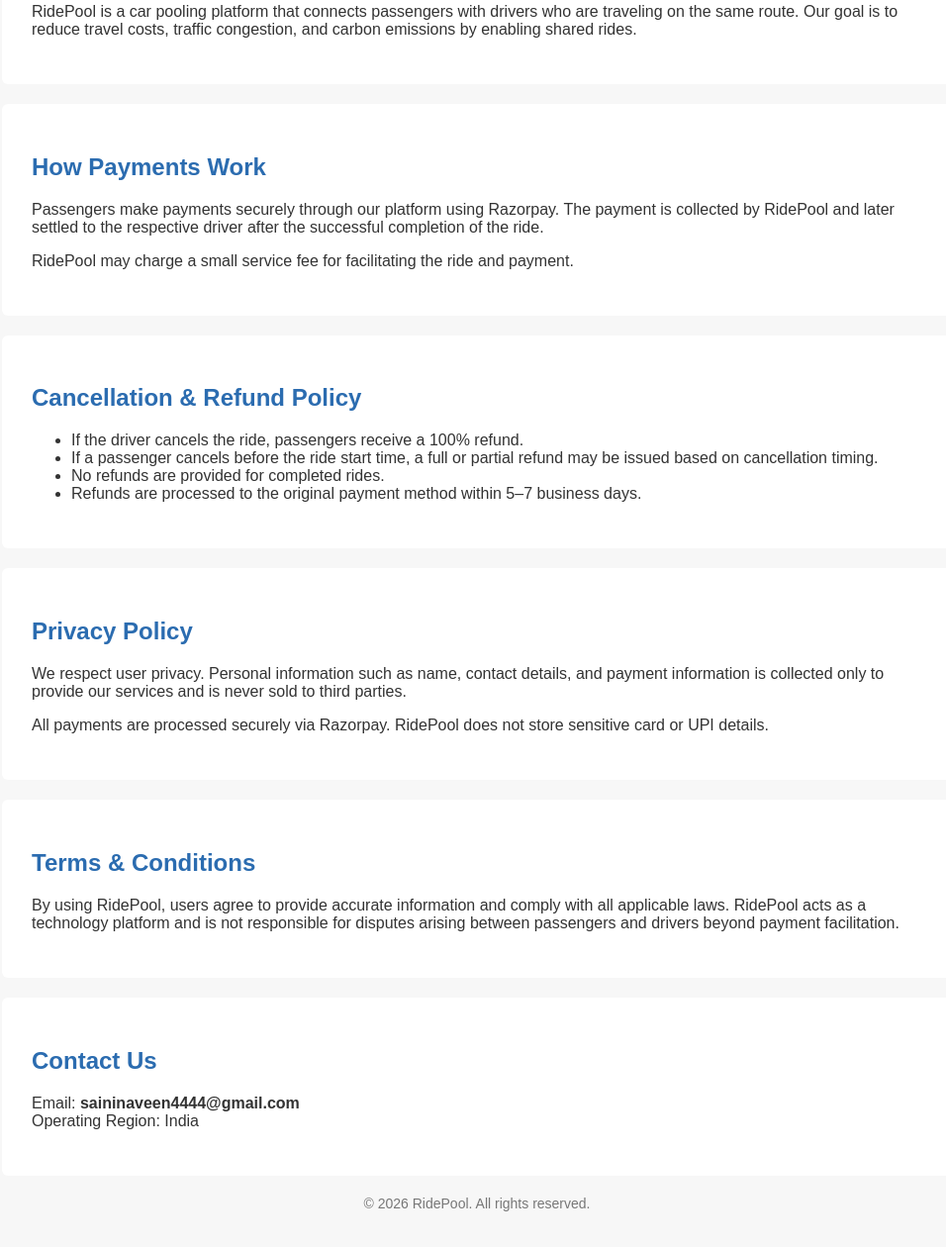
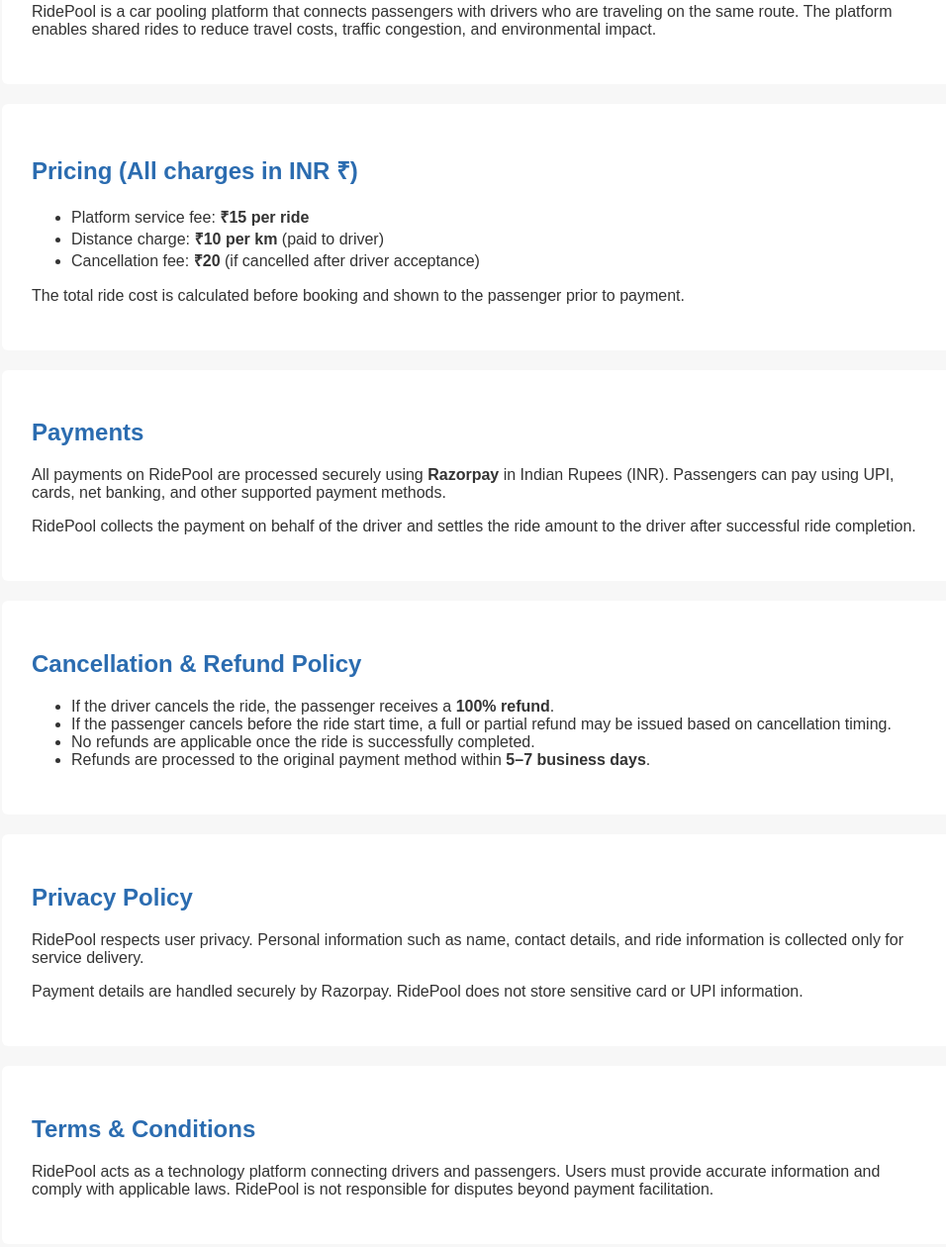
Before and after one commit to nscspc/paytest, a plain HTML site: page index.html in a window 1280 px wide. Shown: the part 269-1529 px from the top of the page at 99% size, without its empty margins (158-1114 px from the left). Drawn offline with Linux system fonts and the light colour scheme.

Commit message:
updated pricing details

```diff
--- a/index.html
+++ b/index.html
@@ -1,5 +1,4 @@
 <!DOCTYPE html>
-
 <html lang="en">
 <head>
     <meta charset="UTF-8">
@@ -46,59 +45,74 @@
 
 <header>
     <h1>RidePool</h1>
-    <p>Smart, Affordable & Sustainable Car Pooling</p>
+    <p>Smart, Affordable & Sustainable Car Pooling Platform</p>
 </header>
 
 <section>
     <h2>About RidePool</h2>
     <p>
         RidePool is a car pooling platform that connects passengers with drivers who are
-        traveling on the same route. Our goal is to reduce travel costs, traffic congestion,
-        and carbon emissions by enabling shared rides.
+        traveling on the same route. The platform enables shared rides to reduce travel
+        costs, traffic congestion, and environmental impact.
     </p>
 </section>
 
 <section>
-    <h2>How Payments Work</h2>
+    <h2>Pricing (All charges in INR ₹)</h2>
+    <ul>
+        <li>Platform service fee: <strong>₹15 per ride</strong></li>
+        <li>Distance charge: <strong>₹10 per km</strong> (paid to driver)</li>
+        <li>Cancellation fee: <strong>₹20</strong> (if cancelled after driver acceptance)</li>
+    </ul>
     <p>
-        Passengers make payments securely through our platform using Razorpay.
-        The payment is collected by RidePool and later settled to the respective driver
-        after the successful completion of the ride.
+        The total ride cost is calculated before booking and shown to the passenger
+        prior to payment.
+    </p>
+</section>
+
+<section>
+    <h2>Payments</h2>
+    <p>
+        All payments on RidePool are processed securely using <strong>Razorpay</strong>
+        in Indian Rupees (INR). Passengers can pay using UPI, cards, net banking,
+        and other supported payment methods.
     </p>
     <p>
-        RidePool may charge a small service fee for facilitating the ride and payment.
+        RidePool collects the payment on behalf of the driver and settles the ride
+        amount to the driver after successful ride completion.
     </p>
 </section>
 
 <section>
     <h2>Cancellation & Refund Policy</h2>
     <ul>
-        <li>If the driver cancels the ride, passengers receive a 100% refund.</li>
-        <li>If a passenger cancels before the ride start time, a full or partial refund may be issued based on cancellation timing.</li>
-        <li>No refunds are provided for completed rides.</li>
-        <li>Refunds are processed to the original payment method within 5–7 business days.</li>
+        <li>If the driver cancels the ride, the passenger receives a <strong>100% refund</strong>.</li>
+        <li>If the passenger cancels before the ride start time, a full or partial refund
+            may be issued based on cancellation timing.</li>
+        <li>No refunds are applicable once the ride is successfully completed.</li>
+        <li>Refunds are processed to the original payment method within
+            <strong>5–7 business days</strong>.</li>
     </ul>
 </section>
 
 <section>
     <h2>Privacy Policy</h2>
     <p>
-        We respect user privacy. Personal information such as name, contact details,
-        and payment information is collected only to provide our services and is never
-        sold to third parties.
+        RidePool respects user privacy. Personal information such as name, contact details,
+        and ride information is collected only for service delivery.
     </p>
     <p>
-        All payments are processed securely via Razorpay. RidePool does not store
-        sensitive card or UPI details.
+        Payment details are handled securely by Razorpay. RidePool does not store
+        sensitive card or UPI information.
     </p>
 </section>
 
 <section>
     <h2>Terms & Conditions</h2>
     <p>
-        By using RidePool, users agree to provide accurate information and comply with
-        all applicable laws. RidePool acts as a technology platform and is not responsible
-        for disputes arising between passengers and drivers beyond payment facilitation.
+        RidePool acts as a technology platform connecting drivers and passengers.
+        Users must provide accurate information and comply with applicable laws.
+        RidePool is not responsible for disputes beyond payment facilitation.
     </p>
 </section>
 
@@ -111,7 +125,7 @@
 </section>
 
 <footer>
-    © 2026 RidePool. All rights reserved.
+    © 2026 RidePool Technologies Pvt. Ltd. All rights reserved.
 </footer>
 
 </body>
```
